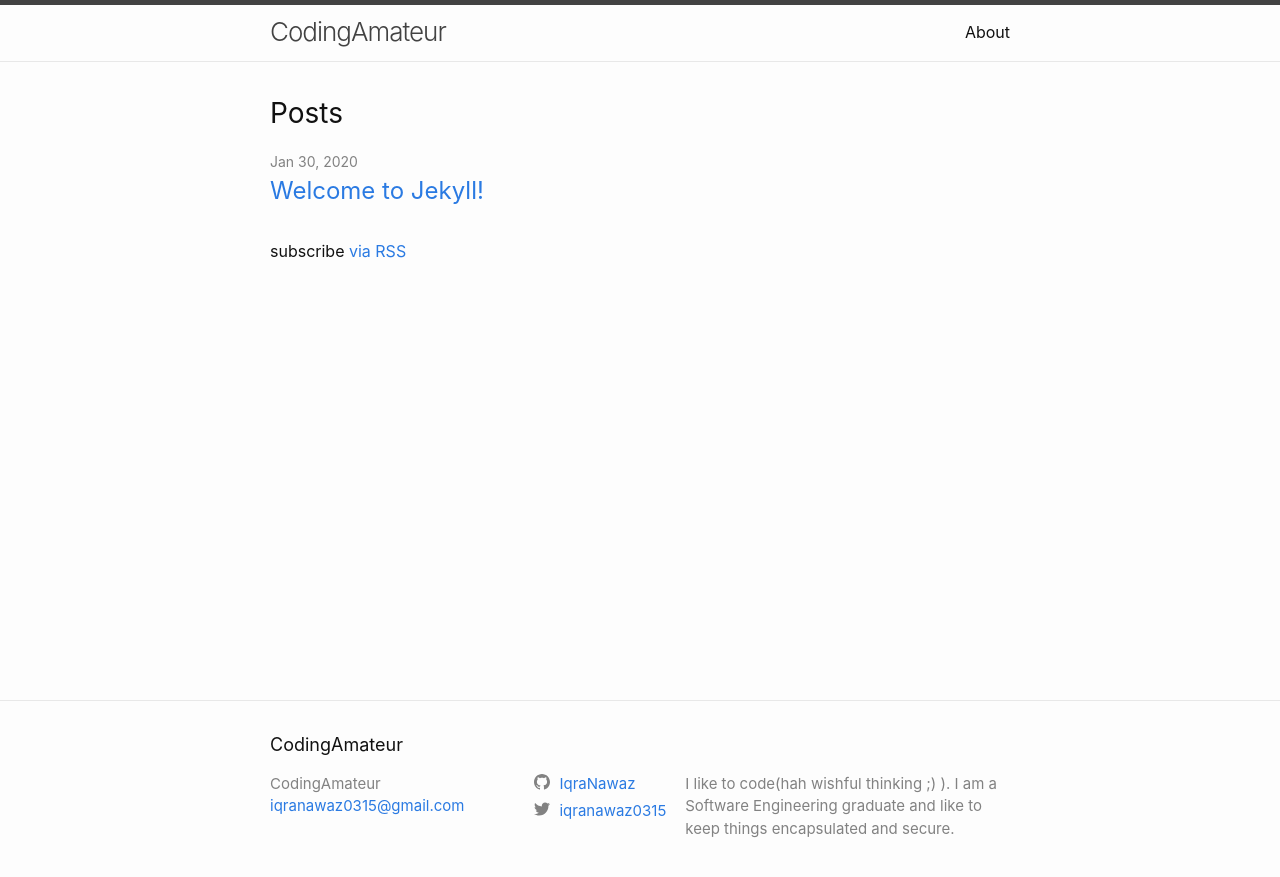
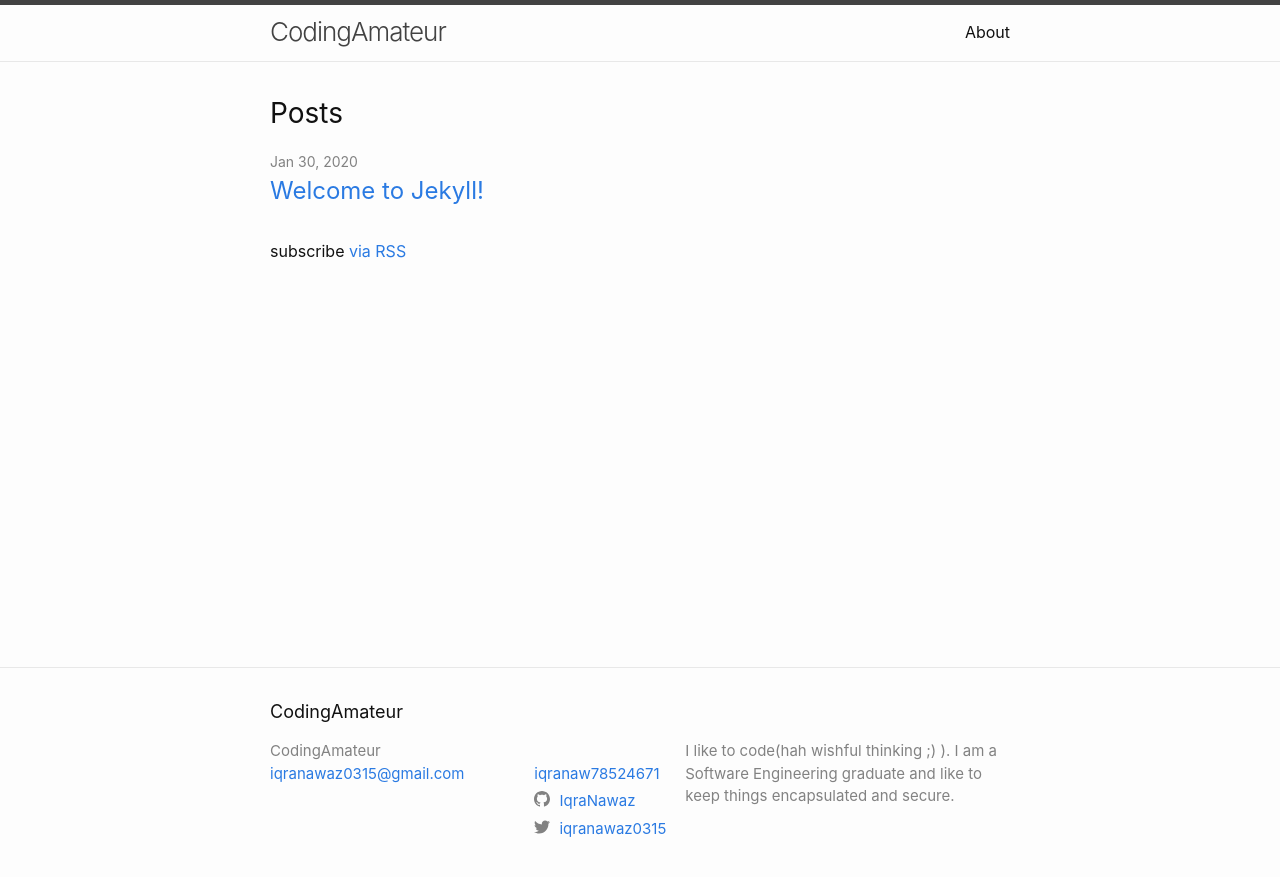
Before and after one commit to IqraNawaz/blog, a Jekyll site: the page built from index.markdown, in a window 1280 px wide. Shown: the top 877 px of the page. Built offline with Jekyll 4.4.1, drawn with Linux system fonts in a browser that asks for light colours.

Commit message:
adding codepen svg

```diff
--- /dev/null
+++ b/_includes/icon-codepen.html
@@ -0,0 +1 @@
+<a href="https://codepen.io/{{ include.username }}"><span class="icon icon--codepen">{% include icon-codepen.svg %}</span><span class="username">{{ include.username }}</span></a>
--- a/_includes/social.html
+++ b/_includes/social.html
@@ -1,5 +1,11 @@
 <ul class="social-media-list">
   {%- if site.dribbble_username -%}<li><a href="https://dribbble.com/{{ site.dribbble_username| cgi_escape | escape }}"><svg class="svg-icon"><use xlink:href="{{ '/assets/minima-social-icons.svg#dribbble' | relative_url }}"></use></svg> <span class="username">{{ site.dribbble_username| escape }}</span></a></li>{%- endif -%}
+
+
+{%- if site.codepen_username -%}<li><a href="https://codepen.io/{{ site.codepen_username| cgi_escape | escape }}"><svg class="svg-icon"><use xlink:href="{{ '/assets/minima-social-icons.svg#codepen' | relative_url }}"></use></svg> <span class="username">{{ site.codepen_username| escape }}</span></a></li>{%- endif -%}
+
+
+
   {%- if site.facebook_username -%}<li><a href="https://www.facebook.com/{{ site.facebook_username| cgi_escape | escape }}"><svg class="svg-icon"><use xlink:href="{{ '/assets/minima-social-icons.svg#facebook' | relative_url }}"></use></svg> <span class="username">{{ site.facebook_username| escape }}</span></a></li>{%- endif -%}
   {%- if site.flickr_username -%}<li><a href="https://www.flickr.com/photos/{{ site.flickr_username| cgi_escape | escape }}"><svg class="svg-icon"><use xlink:href="{{ '/assets/minima-social-icons.svg#flickr' | relative_url }}"></use></svg> <span class="username">{{ site.flickr_username| escape }}</span></a></li>{%- endif -%}
   {%- if site.github_username -%}<li><a href="https://github.com/{{ site.github_username| cgi_escape | escape }}"><svg class="svg-icon"><use xlink:href="{{ '/assets/minima-social-icons.svg#github' | relative_url }}"></use></svg> <span class="username">{{ site.github_username| escape }}</span></a></li>{%- endif -%}
```
Also changed, not shown: _includes/icon-codepen.svg (added).
